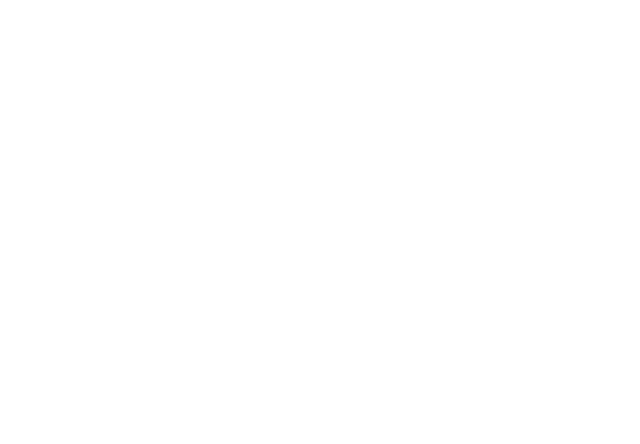
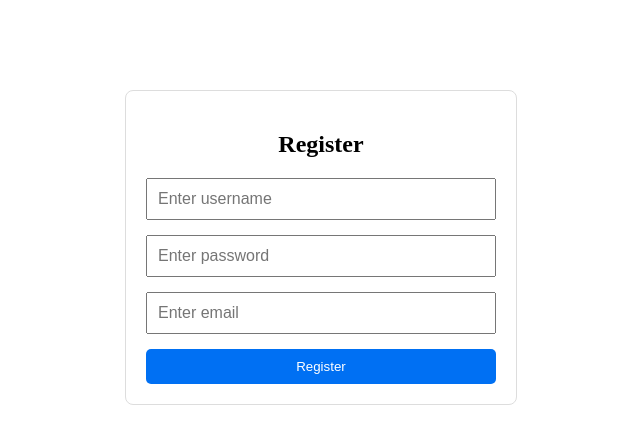
Before and after one commit to Niha-21/NKs-Book-Store, a React (Vite) app in the folder UI/: page /register in a window 1280 px wide. Before the commit this address had no page. Shown: the top 444 px of the page, without its empty margins (319-959 px from the left). Built offline with nearby package versions, Linux system fonts and the light colour scheme.

Commit message:
Added Register User Page

```diff
--- a/UI/src/main.jsx
+++ b/UI/src/main.jsx
@@ -3,11 +3,13 @@ import ReactDOM from 'react-dom/client'
 import { BrowserRouter, Routes, Route } from "react-router-dom";
 import App from './App.jsx'
 import Login from './pages/Login.jsx';
+import Register from "./pages/Register";
 
 ReactDOM.createRoot(document.getElementById('root')).render(
   <BrowserRouter>
     <Routes>
-      <Route path="/" element={<Login />} />
+      <Route path="/login" element={<Login />} />
+      <Route path="/register" element={<Register />} />
       <Route path="/home" element={<App />} />
     </Routes>
   </BrowserRouter>
--- a/UI/src/pages/Login.jsx
+++ b/UI/src/pages/Login.jsx
@@ -1,9 +1,10 @@
 import { useState } from "react";
 import axios from "axios";
+import { Link } from "react-router-dom";
 
 function Login() {
 
-  const [username, setEmail] = useState("");
+  const [username, setUsername] = useState("");
   const [password, setPassword] = useState("");
   const [error, setError] = useState("");
 
@@ -40,7 +41,7 @@ function Login() {
           <input
             type="text"
             value={username}
-            onChange={(e) => setEmail(e.target.value)}
+            onChange={(e) => setUsername(e.target.value)}
           />
         </div>
 
@@ -60,6 +61,9 @@ function Login() {
           Login
         </button>
       </form>
+      <p>
+        Don’t have an account? <Link to="/register">Register here</Link>
+      </p>
     </div>
   );
 }
--- /dev/null
+++ b/UI/src/pages/Register.jsx
@@ -0,0 +1,97 @@
+import { useState } from "react";
+import axios from "axios";
+
+function Register() {
+  const [username, setUsername] = useState("");
+  const [email, setEmail] = useState("");
+  const [password, setPassword] = useState("");
+  const [message, setMessage] = useState("");
+
+  const handleRegister = async (e) => {
+    e.preventDefault();
+
+    try {
+      const response = await axios.post("http://localhost:8081/auth/register", {
+        username,
+        password,
+        email
+      });
+
+      setMessage(response.data);
+      setUsername("");
+      setPassword("");
+      setEmail("");
+    } catch (error) {
+      setMessage("Registration failed. User may already exist.");
+    }
+  };
+
+  return (
+    <div style={styles.container}>
+      <h2>Register</h2>
+
+      <form onSubmit={handleRegister} style={styles.form}>
+        <input
+          type="text"
+          placeholder="Enter username"
+          value={username}
+          onChange={(e) => setUsername(e.target.value)}
+          style={styles.input}
+        />
+
+        <input
+          type="password"
+          placeholder="Enter password"
+          value={password}
+          onChange={(e) => setPassword(e.target.value)}
+          style={styles.input}
+        />
+
+        <input
+          type="email"
+          placeholder="Enter email"
+          value={email}
+          onChange={(e) => setEmail(e.target.value)}
+          style={styles.input}
+        />
+
+        <button type="submit" style={styles.button}>
+          Register
+        </button>
+      </form>
+
+      {message && <p style={{ marginTop: "20px" }}>{message}</p>}
+
+    </div>
+  );
+}
+
+const styles = {
+  container: {
+    maxWidth: "350px",
+    margin: "50px auto",
+    textAlign: "center",
+    padding: "20px",
+    border: "1px solid #ddd",
+    borderRadius: "8px",
+  },
+  form: {
+    display: "flex",
+    flexDirection: "column",
+    gap: "15px",
+  },
+  input: {
+    padding: "10px",
+    fontSize: "16px",
+  },
+  button: {
+    padding: "10px",
+    backgroundColor: "#0070f3",
+    color: "#fff",
+    cursor: "pointer",
+    border: "none",
+    borderRadius: "5px",
+  },
+};
+
+export default Register;
```
